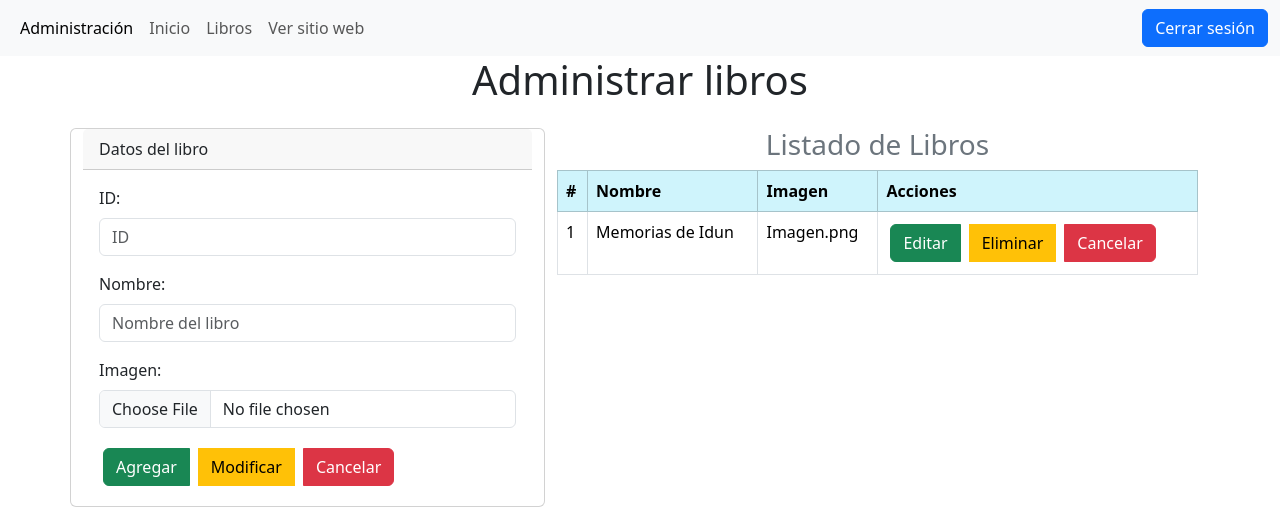
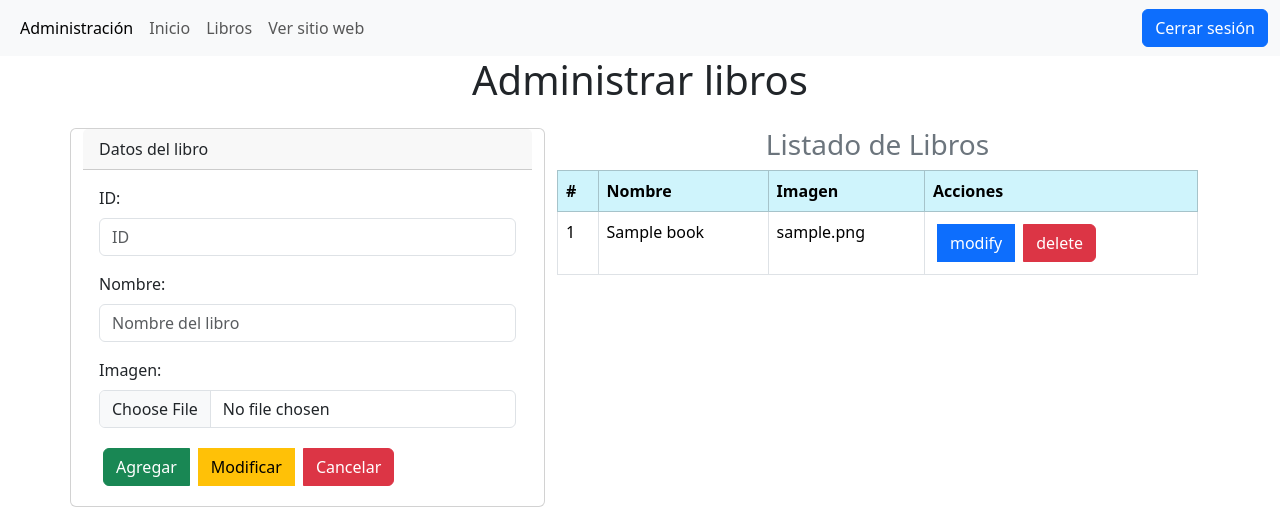
Before and after one commit to jeancarlostrejo/php-book-siteweb, a PHP site: page /admin/sections/books.php in a window 1280 px wide. Shown: the top 514 px of the page. Run offline with PHP 8.4, Linux system fonts and the light colour scheme; tables that the repository leaves empty or names only in its code hold one stand-in row (values such as "Sample post").

Commit message:
add delete books

```diff
--- a/admin/sections/books.php
+++ b/admin/sections/books.php
@@ -8,6 +8,10 @@ $bookName = $_POST["name"] ?? "";
 $image = $_FILES["image"]["name"] ?? "";
 $action = $_POST["action"] ?? "";
 $errors = [];
+
+$stm = $pdo->prepare("SELECT * FROM books");
+$stm->execute();
+$result = $stm->fetchAll();
 
 if (isset($_POST["action"]) && $_POST["action"] != "") {
 
@@ -74,6 +78,27 @@ if (isset($_POST["action"]) && $_POST["action"] != "") {
 
         case "cancel":
             echo "cancelado";
+            break;
+
+        case "delete":
+
+            if ((!empty($bookId))) {
+                $stm = $pdo->prepare("DELETE FROM books WHERE id = ?");
+
+                $stm->bindParam(1, $bookId);
+                $stm->execute();
+
+                if ($stm->rowCount() > 0) {
+                    $_SESSION["exito"] = "Libro eliminado con exito";
+                    header("Location: " . $_SERVER["REQUEST_URI"]);
+                    exit;
+                } else {
+                    $_SESSION["error"] = "Error al eliminar";
+                    header("Location: " . $_SERVER["REQUEST_URI"]);
+                    exit;
+                }
+            }
+
             break;
         default:
 
@@ -147,8 +172,6 @@ if (isset($_POST["action"]) && $_POST["action"] != "") {
     </div>
 </div>
 
-
-
 <div class="table-responsive col-sm-12 col-md-7 col-lg-7 col-xl-7">
     <h3 class="text-center text-secondary">Listado de Libros</h3>
     <table class="table table-bordered">
@@ -161,20 +184,32 @@ if (isset($_POST["action"]) && $_POST["action"] != "") {
             </tr>
         </thead>
         <tbody>
-            <tr class="">
-                <td scope="row">1</td>
-                <td>Memorias de Idun</td>
-                <td>Imagen.png</td>
+
+            <?php if ($stm->rowCount() <= 0): ?>
+            <tr>
+                <td colspan="6">
+                    <h3 class="text-center text-black-50 ">No hay
+                        registros</h3>
+                </td>
+            </tr>
+            <?php else: ?>
+            <?php foreach ($result as $book): ?>
+            <tr>
+                <td><?=$book["id"];?></td>
+                <td><?=htmlspecialchars($book["name"]);?></td>
+                <td><?=htmlspecialchars($book["image"]);?></td>
                 <td>
-                    <div class="btn-group">
-                        <button type="button"
-                            class="btn btn-success m-1">Editar</button>
-                        <button type="button"
-                            class="btn btn-warning m-1">Eliminar</button>
-                        <button type="button"
-                            class="btn btn-danger m-1">Cancelar</button>
-                    </div>
+                    <form class="btn-group" method="POST">
+                        <input type="hidden" name="id" value="<?=$book["id"];?>">
+
+                        <input type="submit" name="action" value="modify" class="btn btn-primary m-1">
+
+                        <input type="submit" name="action" value="delete" class="btn btn-danger m-1 ">
+
+                    </form>
                 </td>
+                <?php endforeach;?>
+                <?php endif;?>
             </tr>
         </tbody>
     </table>
```
Also changed, not shown: images/1716701139_565696.jpg (deleted), images/1716701612_565696.jpg (deleted).
